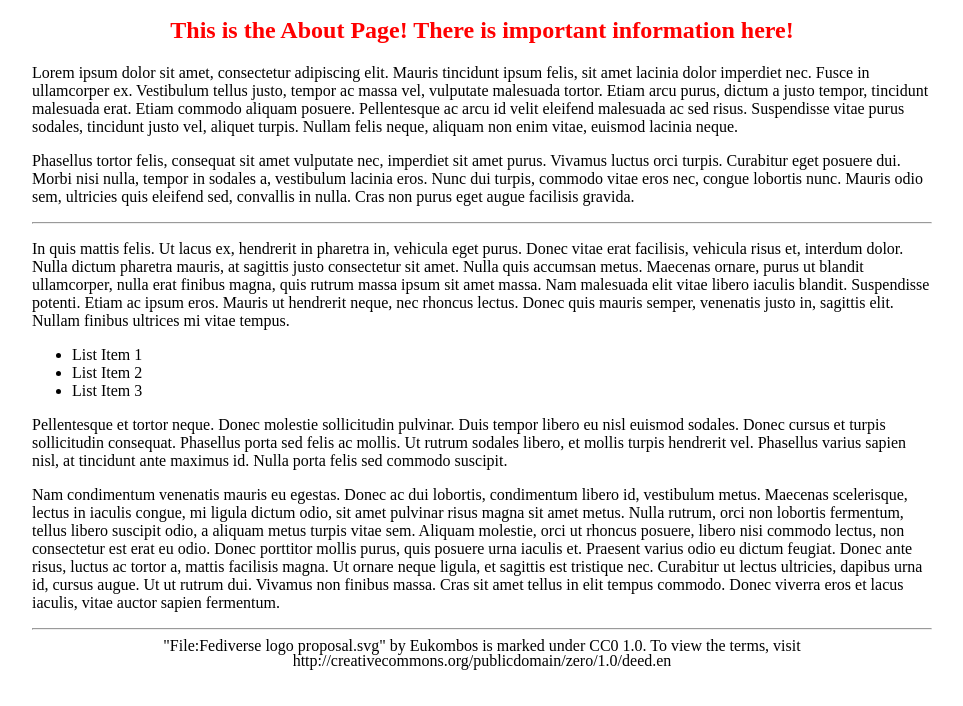
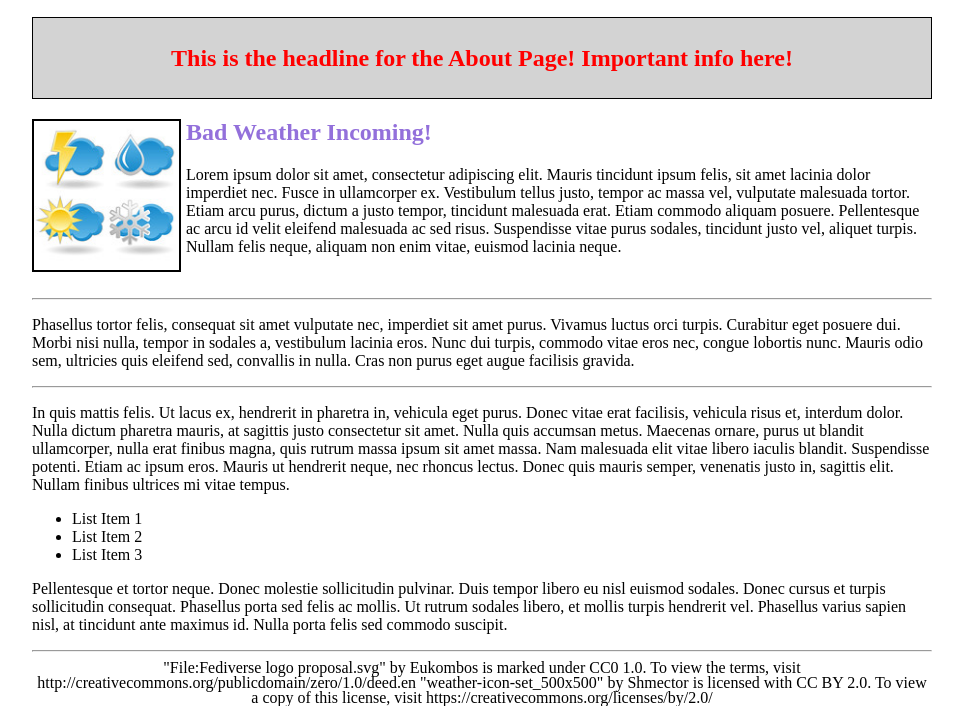
Before and after one commit to kc625/internet-history-601, a plain HTML site: page public_html/about.html in a window 1280 px wide. Shown: the part 121-827 px from the top of the page, without its empty margins (158-1121 px from the left). Before the commit the page ends 800 px from the top, so only its background shows below. Drawn offline with Linux system fonts and the light colour scheme.

Commit message:
Added weather and website icons, made changes to about page

```diff
--- a/public_html/about.html
+++ b/public_html/about.html
@@ -30,6 +30,17 @@
         }
         h1 {
             text-align: center;
+            height: 80px;
+            line-height: 80px;
+            border: 1px solid black;
+            background-color: lightgray;
+        }
+        #weatherIcon {
+            border: 2px solid black;
+            margin-right: 5px;
+        }
+        h2 {
+            color: mediumpurple;
         }
         #primaryContent {
             width: 900px;
@@ -65,10 +76,16 @@
     </menu>
     <hr>
     <article id="primaryContent" class="clearFix">
-        <h1>This is the About Page! There is important information here!</h1>
+        <h1>This is the headline for the About Page! Important info here!</h1>
+        <div id="weatherIcon" class="floatLeft">
+            <img height="145" src="images/weather.jpg" alt="This is an icon"/>
+        </div>
+        <h2>Bad Weather Incoming!</h2>
         <p>
             Lorem ipsum dolor sit amet, consectetur adipiscing elit. Mauris tincidunt ipsum felis, sit amet lacinia dolor imperdiet nec. Fusce in ullamcorper ex. Vestibulum tellus justo, tempor ac massa vel, vulputate malesuada tortor. Etiam arcu purus, dictum a justo tempor, tincidunt malesuada erat. Etiam commodo aliquam posuere. Pellentesque ac arcu id velit eleifend malesuada ac sed risus. Suspendisse vitae purus sodales, tincidunt justo vel, aliquet turpis. Nullam felis neque, aliquam non enim vitae, euismod lacinia neque.
         </p>
+        <br>
+        <hr>
         <p>
             Phasellus tortor felis, consequat sit amet vulputate nec, imperdiet sit amet purus. Vivamus luctus orci turpis. Curabitur eget posuere dui. Morbi nisi nulla, tempor in sodales a, vestibulum lacinia eros. Nunc dui turpis, commodo vitae eros nec, congue lobortis nunc. Mauris odio sem, ultricies quis eleifend sed, convallis in nulla. Cras non purus eget augue facilisis gravida.
         </p>
@@ -84,13 +101,10 @@
         <p>
             Pellentesque et tortor neque. Donec molestie sollicitudin pulvinar. Duis tempor libero eu nisl euismod sodales. Donec cursus et turpis sollicitudin consequat. Phasellus porta sed felis ac mollis. Ut rutrum sodales libero, et mollis turpis hendrerit vel. Phasellus varius sapien nisl, at tincidunt ante maximus id. Nulla porta felis sed commodo suscipit.
         </p>
-        <p>
-            Nam condimentum venenatis mauris eu egestas. Donec ac dui lobortis, condimentum libero id, vestibulum metus. Maecenas scelerisque, lectus in iaculis congue, mi ligula dictum odio, sit amet pulvinar risus magna sit amet metus. Nulla rutrum, orci non lobortis fermentum, tellus libero suscipit odio, a aliquam metus turpis vitae sem. Aliquam molestie, orci ut rhoncus posuere, libero nisi commodo lectus, non consectetur est erat eu odio. Donec porttitor mollis purus, quis posuere urna iaculis et. Praesent varius odio eu dictum feugiat. Donec ante risus, luctus ac tortor a, mattis facilisis magna. Ut ornare neque ligula, et sagittis est tristique nec. Curabitur ut lectus ultricies, dapibus urna id, cursus augue. Ut ut rutrum dui. Vivamus non finibus massa. Cras sit amet tellus in elit tempus commodo. Donec viverra eros et lacus iaculis, vitae auctor sapien fermentum.
-        </p>
     </article>
     <hr>
     <footer id="footer" class="clearFix">
-        "File:Fediverse logo proposal.svg" by Eukombos is marked under CC0 1.0. To view the terms, visit http://creativecommons.org/publicdomain/zero/1.0/deed.en
+        "File:Fediverse logo proposal.svg" by Eukombos is marked under CC0 1.0. To view the terms, visit http://creativecommons.org/publicdomain/zero/1.0/deed.en "weather-icon-set_500x500" by Shmector is licensed with CC BY 2.0. To view a copy of this license, visit https://creativecommons.org/licenses/by/2.0/
     </footer>
 </div>
 </body>
```
Also changed, not shown: public_html/images/weather.jpg (added), public_html/images/website.jpg (added).
